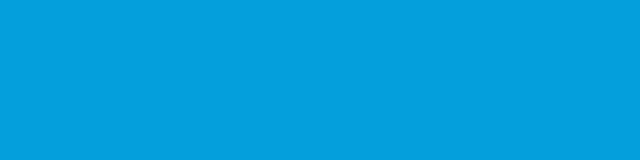
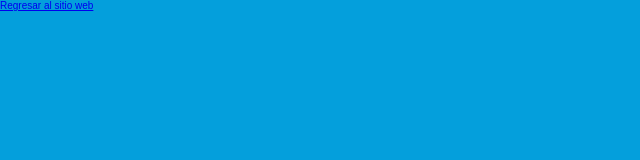
Before and after one commit to Camlo01/website_santa_fe_ips, a plain HTML site: page gallery.html in a window 1280 px wide. Shown: the whole page, without its empty margins (0-640 px from the left). Drawn offline with Linux system fonts and the light colour scheme.

Commit message:
Add button to return to the home page

```diff
--- a/gallery.html
+++ b/gallery.html
@@ -10,6 +10,12 @@
 
 <body>
 
+    <section>
+        <a href="./index.html">Regresar al sitio web</a>
+
+    </section>
+
+
 </body>
 
 </html>
```
